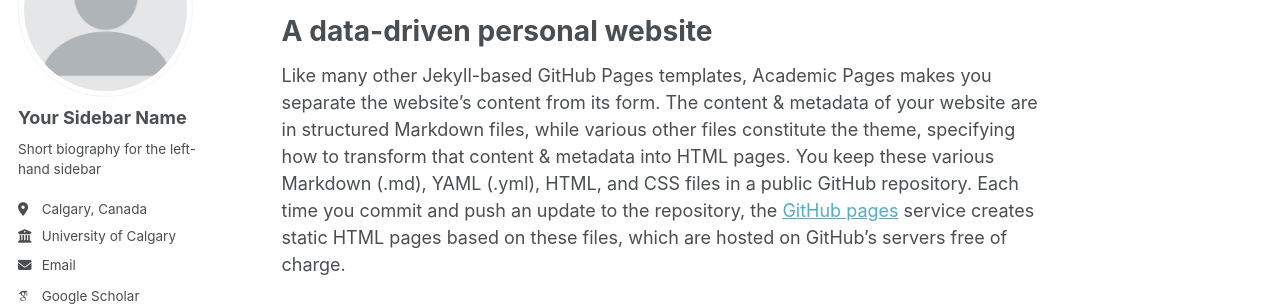
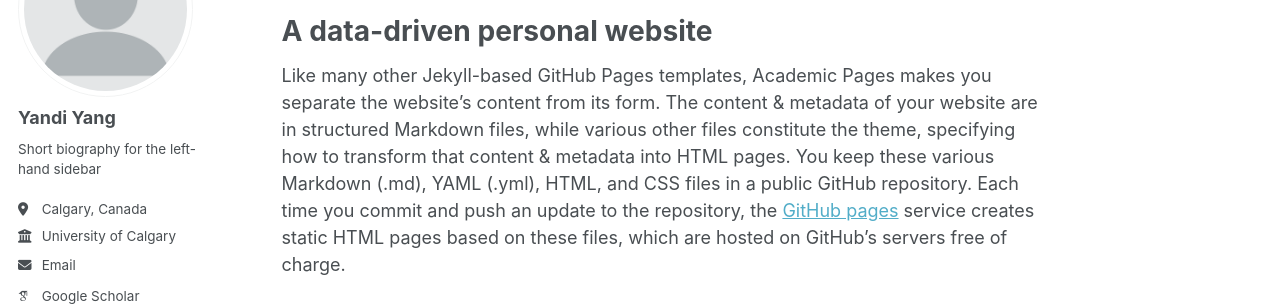
Before and after one commit to yandiyang/yandi.yang.github.io, a Jekyll site: the page built from _pages/about.md, in a window 1280 px wide. Shown: the part 177-483 px from the top of the page. Built offline with Jekyll 4.4.1, drawn with Linux system fonts in a browser that asks for light colours; some web fonts are replaced; a script that is not in the unit is left out.

Commit message:
Update _config.yml

```diff
--- a/_config.yml
+++ b/_config.yml
@@ -23,7 +23,7 @@ repository               : "yandiyang/yandi.yang.github.io"
 author:
   # Biographic information
   avatar           : "profile.png"
-  name             : "Your Sidebar Name"
+  name             : "Yandi Yang"
   pronouns         : # example: "she/her"
   bio              : "Short biography for the left-hand sidebar"
   location         : "Calgary, Canada"
```
